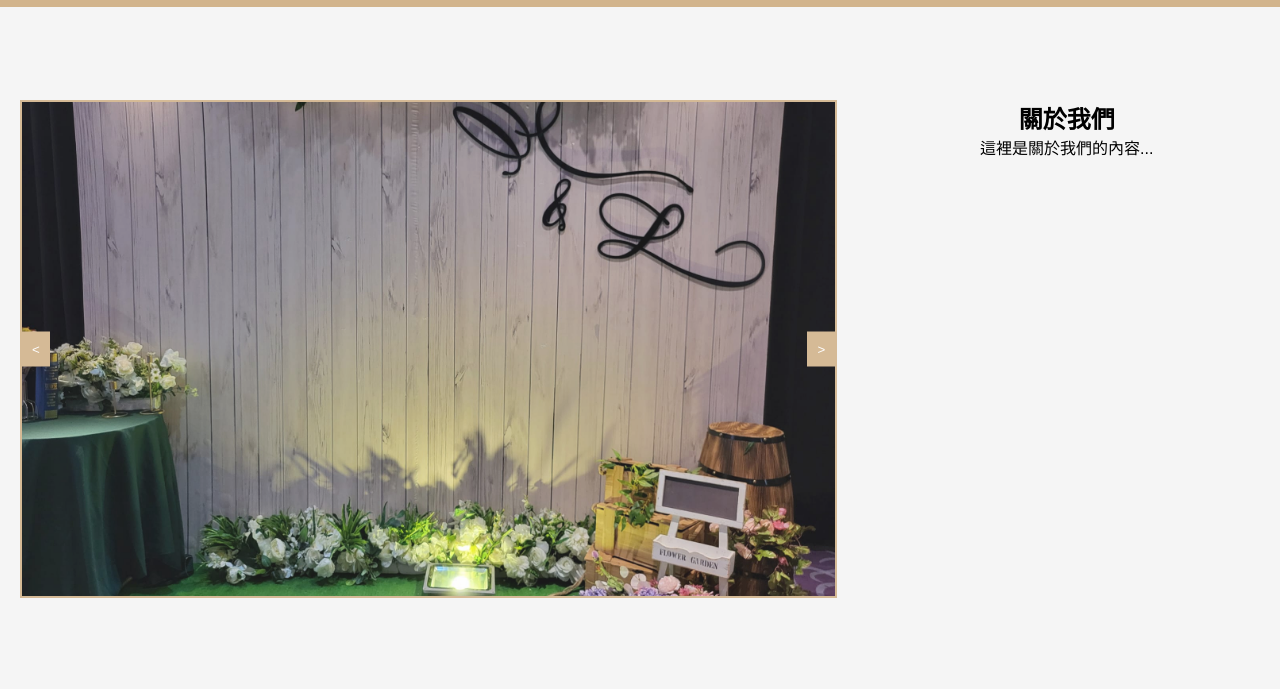
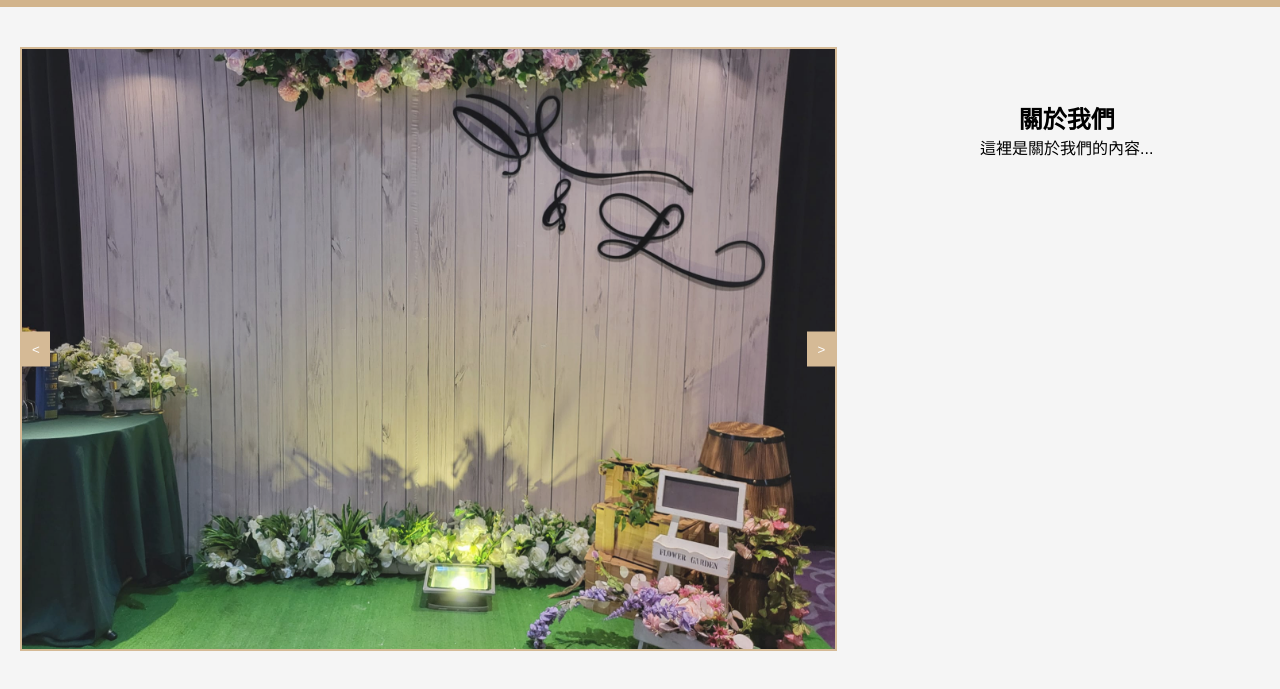
Before and after one commit to weddingkey/wm, a plain HTML site: page index.html in a window 1280 px wide. Shown: the part 53-742 px from the top of the page. Drawn offline with Linux system fonts and the light colour scheme.

Commit message:
Update styles.css

```diff
--- a/styles.css
+++ b/styles.css
@@ -129,8 +129,8 @@ body {
     align-items: center;
     justify-content: center;
     width: calc(66.66% - 40px); /* 2/3 of page width */
-    height: calc(66.66vh - 40px); /* 2/3 of page height */
-    top: calc(16.66vh + 20px);
+    height: calc(80% - 40px); /* 2/3 of page height */
+    top: calc(10vh + 20px);
     left: 20px;
     /* Add border style for the slideshow */
     border: 2px solid #d2b48c; /* 淺咖啡色 */
```
